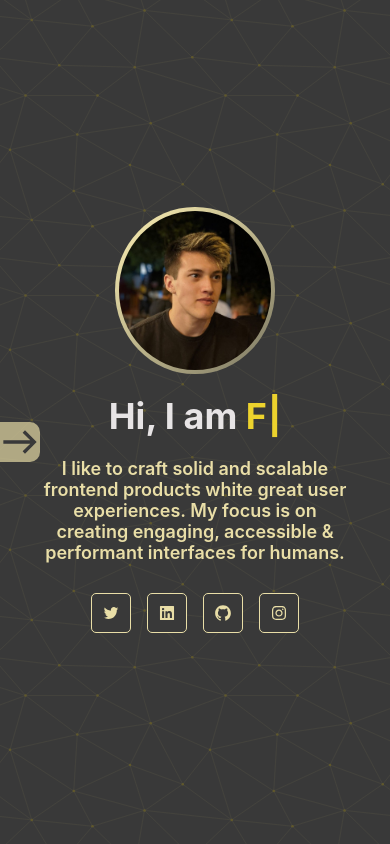
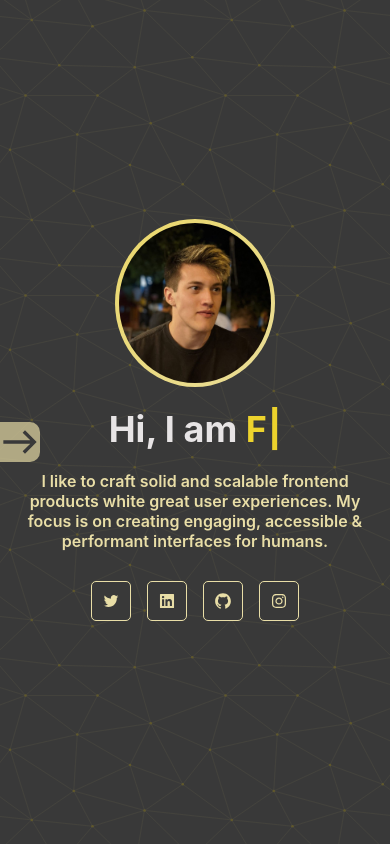
Before and after one commit to tomasleggire/tomasleggire, a React (Create React App) app: page / in a window 390 px wide. Built offline with nearby package versions, Linux system fonts and the light colour scheme.

Commit message:
Home terminado

```diff
--- a/src/containers/HomeContainer.js
+++ b/src/containers/HomeContainer.js
@@ -12,18 +12,22 @@ const iconsMedia = [
   {
     text: "Twitter",
     img: AiOutlineTwitter,
+    src: 'https://twitter.com/tomasleyi'
   },
   {
     text: "Linkedin",
     img: AiFillLinkedin,
+    src: 'https://www.linkedin.com/in/tom%C3%A1s-agust%C3%ADn-leggire-2a8b8b211/'
   },
   {
     text: "Github",
     img: AiFillGithub,
+    src: 'https://github.com/tomasleggire'
   },
   {
     text: "Instagram",
     img: AiOutlineInstagram,
+    src: 'https://www.instagram.com/tomasleyi/'
   },
 ];
 
@@ -63,7 +67,7 @@ export default function HomeContainer() {
         </p>
         <div className="icons-home">
           {iconsMedia.map((icon) => {
-            return <div>{<icon.img className="icon-home" />}</div>;
+            return <a href={icon.src} target="_blank">{<icon.img className="icon-home" />}</a>;
           })}
         </div>
       </div>
--- a/src/styles/HomeContainer.scss
+++ b/src/styles/HomeContainer.scss
@@ -31,23 +31,29 @@
 	animation: gradient 5s ease infinite;
     padding: 4px;
     margin-bottom: 20px;
+    animation: aparicion 1s ease 0s 1 normal forwards;
+    opacity: 0;
 }
 
 
 .h1-home {
     color: var(--white);
     font-size: 46px;
+    animation: aparicion 1s ease .2s 1 normal forwards;
+    opacity: 0;
 }
 
 .span-home {
     color: var(--high-yellow);
-}
+  }
 
-.p-home {
+  .p-home {
     color: var(--light-yellow);
     font-size: var(--lg);
     margin-top: 20px;
     font-weight: 600;
+    animation: aparicion 1s ease .4s 1 normal forwards;
+    opacity: 0;
 }
 
 .icons-home {
@@ -55,6 +61,8 @@
     margin-top: 30px;
     justify-content: space-around;
     align-items: center;
+    animation: aparicion 1s ease .8s 1 normal forwards;
+    opacity: 0;
 }
 
 .icon-home {
@@ -86,6 +94,15 @@
   .h1-home {
     font-size: 36px;
   }
+  .p-home {
+    font-size: var(--md);
+  }
+}
+
+@media only screen and (max-width: 500px) {
+  .home-content {
+    padding: 0 10px;
+  }
 }
 
 @keyframes gradient {
@@ -99,3 +116,15 @@
 		background-position: 0% 50%;
 	}
 }
+
+@keyframes aparicion {
+	0% {
+		opacity: 0;
+		transform: translateY(50px);
+	}
+
+	100% {
+		opacity: 1;
+		transform: translateY(0);
+	}
+}
```
